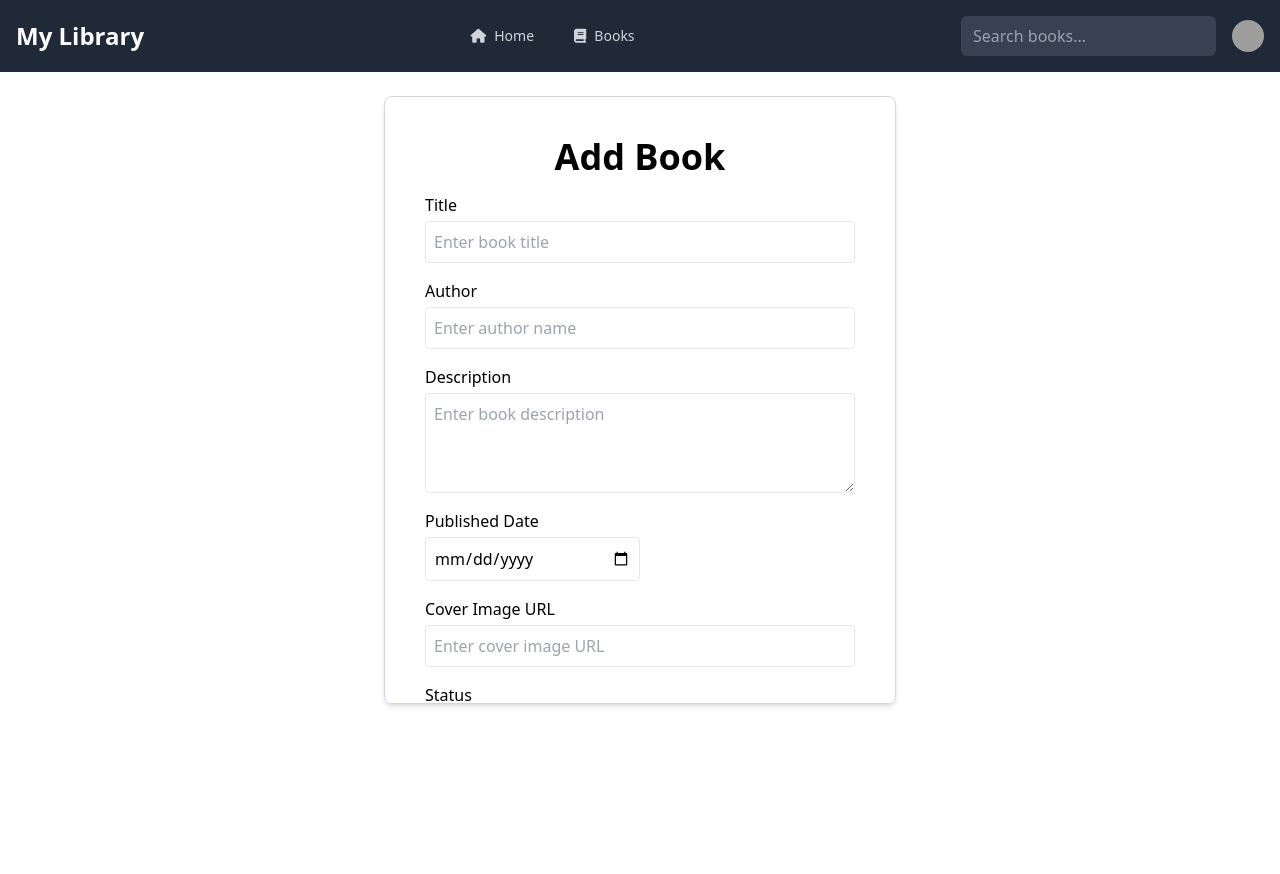
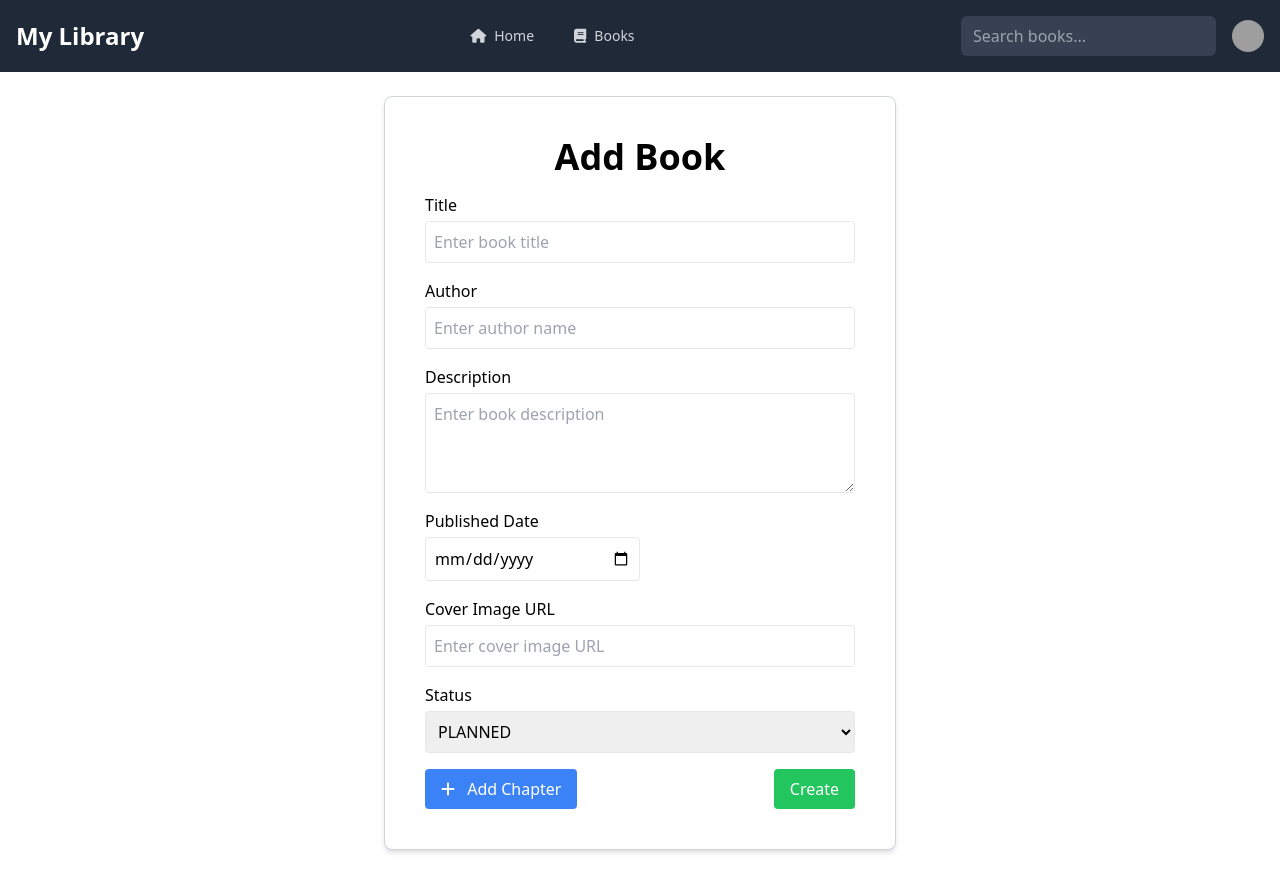
Before and after one commit to elkoura/angular-library, an Angular app: page /books/add in a window 1280 px wide. Before the commit the page ends 800 px from the top, so only its background shows below. Built offline with nearby package versions, Linux system fonts and the light colour scheme; data requests are answered from the project's data file; grey boxes are pictures that could not be loaded.

Commit message:
fix: BookForm Height & Buttons BookDetails

```diff
--- a/src/app/components/book-detail/book-detail.component.ts
+++ b/src/app/components/book-detail/book-detail.component.ts
@@ -34,7 +34,7 @@ export class BookDetailComponent implements OnInit {
 
   editBook(): void {
     if (this.bookId) {
-      this.router.navigate(['/books/edit', this.bookId]);
+      this.router.navigate(['/books', this.bookId, 'edit']);
     }
   }
 
--- a/src/app/components/book-form/book-form.component.html
+++ b/src/app/components/book-form/book-form.component.html
@@ -1,4 +1,4 @@
-<div class="max-w-lg mx-auto bg-white p-6 md:p-8 lg:p-10 rounded-lg shadow-md border border-gray-300 overflow-hidden transition-all duration-300 transform hover:scale-105 hover:shadow-lg relative h-[calc(100vh-7.3rem)] md:h-[calc(100vh-10rem)] lg:h-[calc(100vh-12rem)] overflow-y-auto">
+<div class="max-w-lg mx-auto bg-white p-6 md:p-8 lg:p-10 rounded-lg shadow-md border border-gray-300 overflow-hidden transition-all duration-300 transform hover:scale-105 hover:shadow-lg relative">
   <h2 class="text-2xl md:text-3xl lg:text-4xl font-bold mb-4 text-center">{{ isEditMode ? 'Edit Book' : 'Add Book' }}</h2>
   <form [formGroup]="bookForm" (ngSubmit)="onSubmit()" class="space-y-4">
     <div class="flex flex-col">
```
